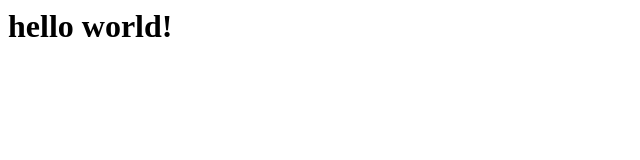
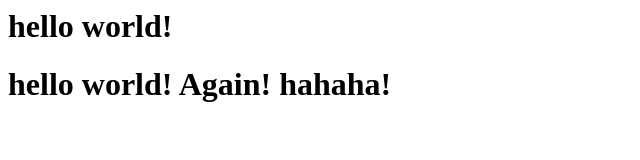
Before and after one commit to Z6243jj/mywebsite, a plain HTML site: page index.html in a window 1280 px wide. Shown: the whole page, without its empty margins (0-640 px from the left). Drawn offline with Linux system fonts and the light colour scheme.

Commit message:
again one time

```diff
--- a/index.html
+++ b/index.html
@@ -1 +1,2 @@
 <h1>hello world!</h1>
+<h1>hello world! Again! hahaha!</h1>
```
